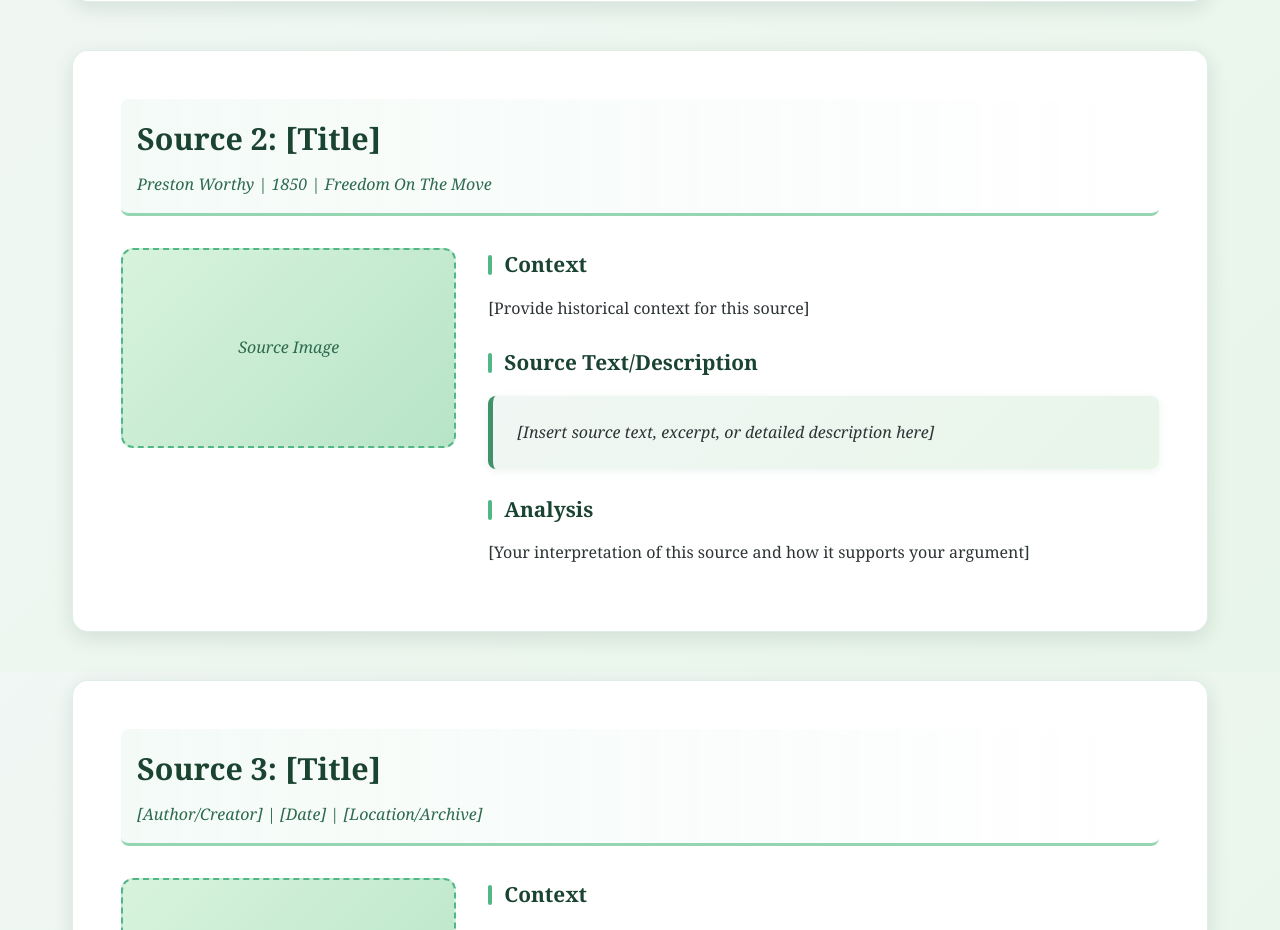
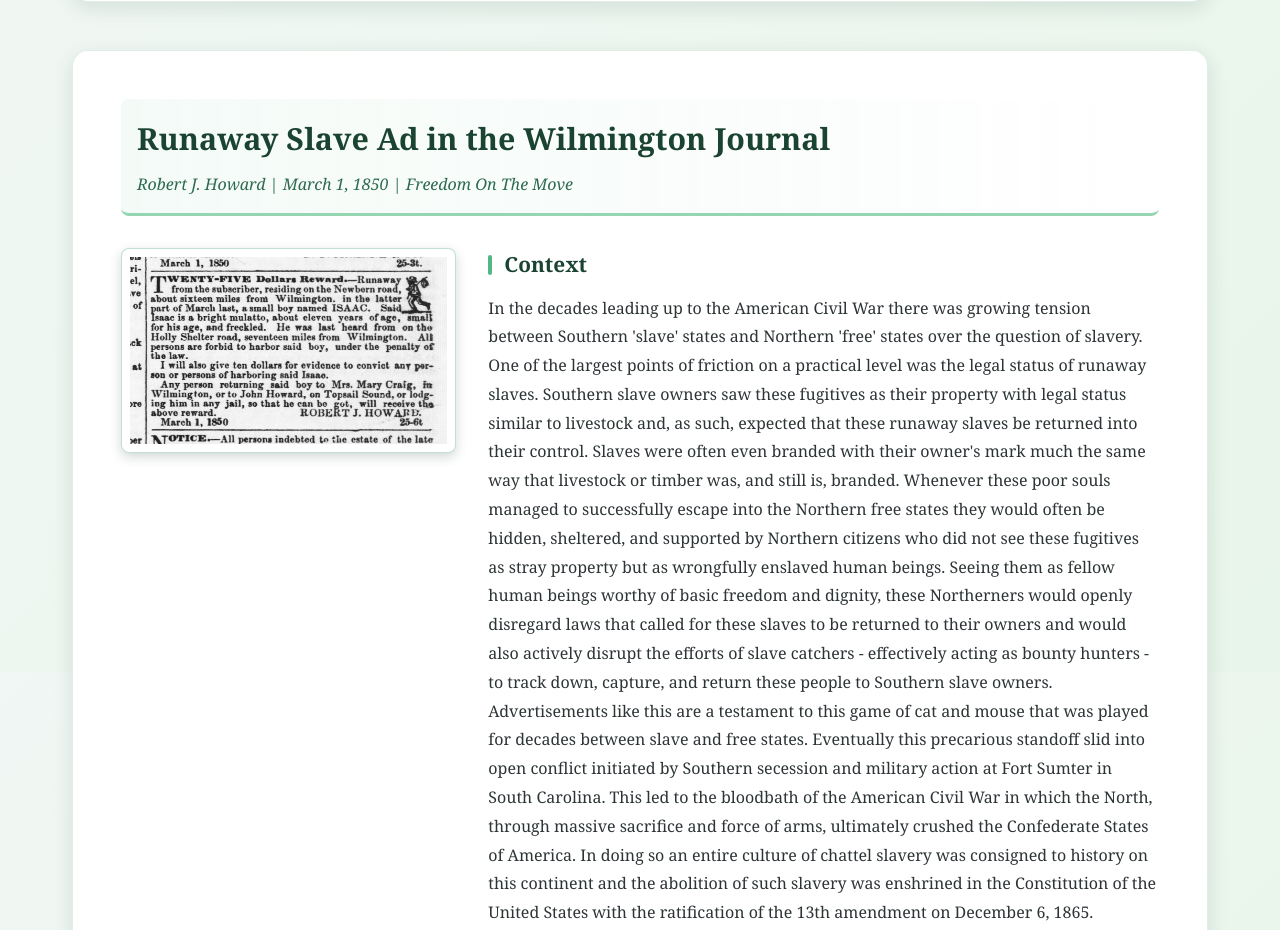
Before and after one commit to doingdigitalhistory/techpod1, a plain HTML site: page sources.html in a window 1280 px wide. Shown: the part 2528-3458 px from the top of the page. Drawn offline with Linux system fonts and the light colour scheme.

Commit message:
source 2 added

```diff
--- a/sources.html
+++ b/sources.html
@@ -94,26 +94,40 @@ The fluctuating reward amounts reveal the transactional nature of human lives un
 
             <article class="source">
                 <div class="source-header">
-                    <h3>Source 2: [Title]</h3>
-                    <p class="source-meta">Preston Worthy  | 1850 | Freedom On The Move</p>
+                    <h3>Runaway Slave Ad in the Wilmington Journal</h3>
+                    <p class="source-meta">Robert J. Howard  | March 1, 1850 | Freedom On The Move</p>
                 </div>
                 <div class="source-content">
                     <div class="source-image">
-                        <div class="image-placeholder">
-                            <p>Source Image</p>
-                        </div>
-                    </div>
+    <img src="images/slave-ad-2.png" alt="Description of Source 2">
+</div>
                     <div class="source-text">
                         <h4>Context</h4>
-                        <p>[Provide historical context for this source]</p>
+                        <p>In the decades leading up to the American Civil War there was growing tension between Southern 'slave' states and Northern 'free' states over the question of slavery. One of the largest points of friction on a practical level was the legal status of runaway slaves. Southern slave owners saw these fugitives as their property with legal status similar to livestock and, as such, expected that these runaway slaves be returned into their control. Slaves were often even branded with their owner's mark much the same way that livestock or timber was, and still is, branded.
+                            Whenever these poor souls managed to successfully escape into the Northern free states they would often be hidden, sheltered, and supported by Northern citizens who did not see these fugitives as stray property but as wrongfully enslaved human beings. Seeing them as fellow human beings worthy of basic freedom and dignity, these Northerners would openly disregard laws that called for these slaves to be returned to their owners and would also actively disrupt the efforts of slave catchers - effectively acting as bounty hunters - to track down, capture, and return these people to Southern slave owners. Advertisements like this are a testament to this game of cat and mouse that was played for decades between slave and free states. Eventually this precarious standoff slid into open conflict initiated by Southern secession and military action at Fort Sumter in South Carolina. This led to the bloodbath of the American Civil War in which the North, through massive sacrifice and force of arms, ultimately crushed the Confederate States of America. In doing so an entire culture of chattel slavery was consigned to history on this continent and the abolition of such slavery was enshrined in the Constitution of the United States with the ratification of the 13th amendment on December 6, 1865.</p>
 
                         <h4>Source Text/Description</h4>
                         <blockquote>
-                            [Insert source text, excerpt, or detailed description here]
+                            TWENTY-FIVE Dollar Reward
+Newspaper: Wilmington Journal
+Location: Wilmington, Wilmington, North Carolina, US
+Feb 28, 1850
+$25 reward
+Issac -
+Bright mulatto
+~11 yrs old
+Small for age
+Freckled
+$10 reward for evidence to convict anyone harboring Issac
+
                         </blockquote>
 
                         <h4>Analysis</h4>
-                        <p>[Your interpretation of this source and how it supports your argument]</p>
+                        <p>[Robert J. Howard
+Reveals the horrifying reality that even children were enslaved and subject to runaway ads.
+The racialized description (“bright mulatto”) shows how mixed-race children were still trapped in slavery.
+The additional reward for convicting harborers demonstrates how the system punished compassion and solidarity, criminalizing basic human empathy.
+</p>
                     </div>
                 </div>
             </article>
```
Also changed, not shown: images/slave-ad-2.png (added).
